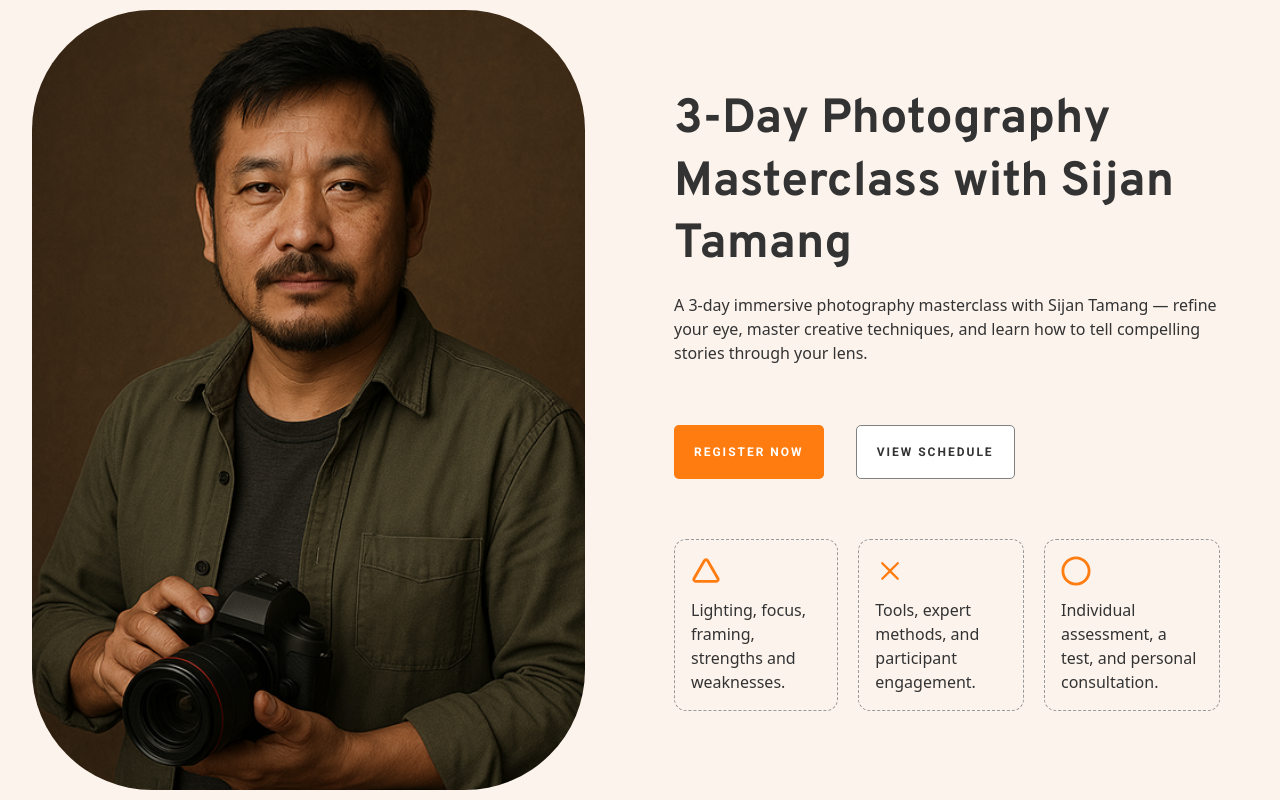
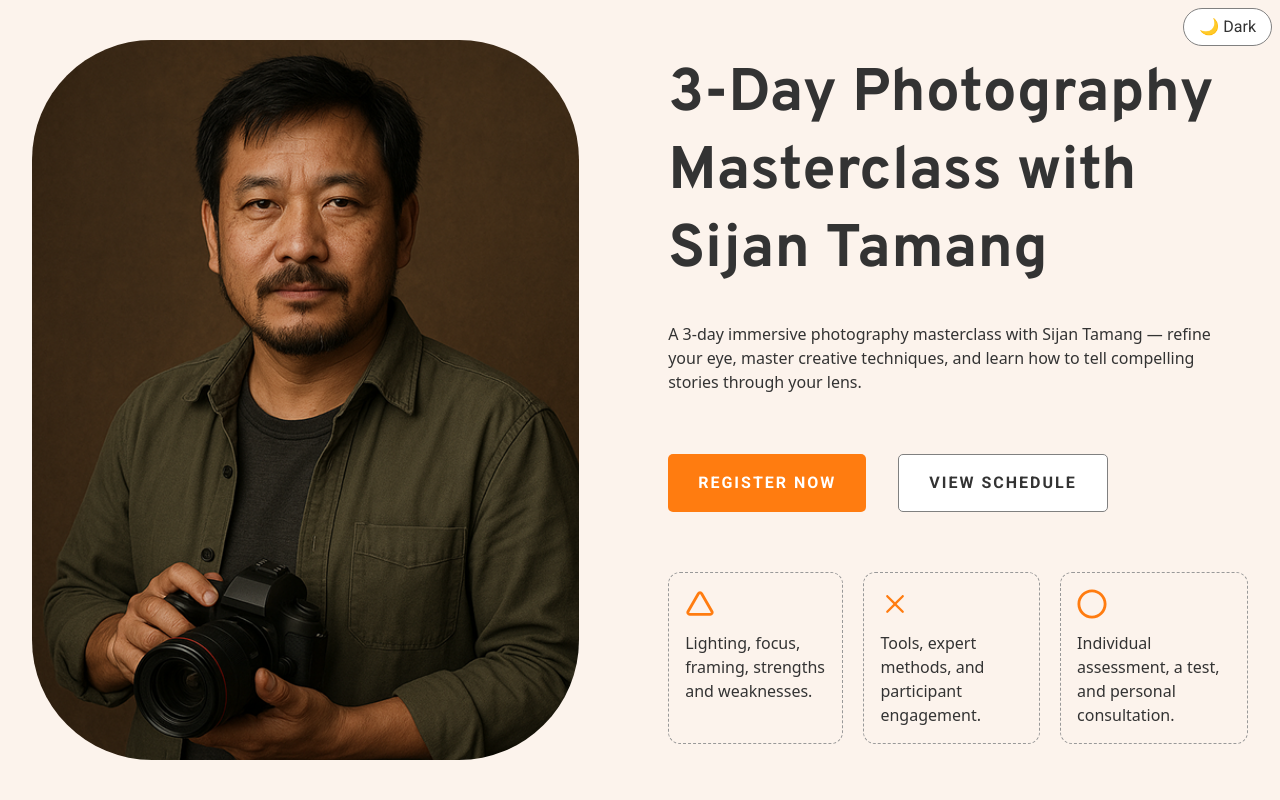
Before and after one commit to Rasic-Pegasus/photography_class, a React (Vite) app: page / in a window 1280 px wide. Shown: the top 800 px of the page. Built offline with nearby package versions, Linux system fonts and the light colour scheme.

Commit message:
photography-onpage-web-complete-with-in-all-views

```diff
--- a/src/components/bookcard.jsx
+++ b/src/components/bookcard.jsx
@@ -31,7 +31,7 @@ const Bookticket = () => {
 
       {bookDetail.map((ticket, index) => (
 
-        <div className="w-[450px] p-10 max-md:p-8 max-sm:p-5 border border-[var(--color-primary)] rounded-tr-4xl rounded-bl-4xl bg-[#FCF3EC] max-[500px]:w-full" key={index}>
+        <div className="card w-[450px] p-10 max-md:p-8 max-sm:p-5 border border-[var(--color-primary)] rounded-tr-4xl rounded-bl-4xl bg-[var(--bgbook-card)] max-[500px]:w-full" key={index}>
 
 
           <div className="flex justify-end pb-5">
--- a/src/components/carousel.jsx
+++ b/src/components/carousel.jsx
@@ -107,7 +107,7 @@ const Carousel = () => {
                                 <h6 className="font-extrabold text-base uppercase">
                                     {item.carouseTeamName}
                                 </h6>
-                                <p className="text-gray-500 text-sm">{item.carouseTeamPost}</p>
+                                <p className="text-[var(--text-primary)] text-sm">{item.carouseTeamPost}</p>
 
                             </div>
 
--- a/src/components/landingpage.jsx
+++ b/src/components/landingpage.jsx
@@ -1,32 +1,37 @@
 // import { useRef } from "react";
 import landingphoto from "../assets/images/landingImage.png";
-import landingphotomobile from "../assets/images/mobilelandin.png";
-
+import landingphotomobile from "../assets/images/landing_mobile.png";
 
 import { FaRegCircle } from "react-icons/fa";
 import { PiTriangleBold } from "react-icons/pi";
 import { RxCross2 } from "react-icons/rx";
 
 
-const LandingPage = ({ formRef, scheduleRef }) => { // Receive formRef as prop
+// this below 2 import is useContext
+import { useContext } from "react";
+import { ThemeContext } from "./usecontext";
 
+
+
+const LandingPage = ({ formRef, scheduleRef }) => {
+  // Scroll to form
   const scrollToForm = () => {
     formRef.current?.scrollIntoView({
-      behavior: 'smooth',
-      block: 'start'
+      behavior: "smooth",
+      block: "start",
     });
-
   };
 
+  // Scroll to schedule
   const scheduleToList = () => {
     scheduleRef.current?.scrollIntoView({
-      behavior: 'smooth',
-      block: 'start'
+      behavior: "smooth",
+      block: "start",
     });
-
   };
 
-
+  // Get theme context
+  const { theme, toggleTheme } = useContext(ThemeContext);
 
   const landingDetail = [
     {
@@ -38,7 +43,6 @@ const LandingPage = ({ formRef, scheduleRef }) => { // Receive formRef as prop
 
       btnPRM: "Register Now",
       btnSCY: "View Schedule",
-
 
       // small cards
       smallCards: [
@@ -58,53 +62,58 @@ const LandingPage = ({ formRef, scheduleRef }) => { // Receive formRef as prop
           cardTitle: "Individual assessment, a test, and personal consultation.",
         },
       ],
-
-
     },
   ];
 
+  return (
+    <div className="landing mb-20">
+
+       <button onClick={toggleTheme} className="btn_dark fixed right-2 top-2 z-10 max-[1024px]:right-1 max-[1024px]:top-1">
+                  {theme === "light" ? "🌙 Dark" : "☀️ Light"}
+        </button>
 
 
+      <div className="landing_wrapper">
+        {landingDetail.map((landing, index) => (
+          <div
+            key={index}
+            className="h-screen  flex flex-col lg:flex-row items-center gap-[89px] max-xl:gap-10  max-lg:h-fit"
+          >
+            {/* Desktop Photo (>=1024px) */}
+            <img
+              className="hidden lg:block rounded-[120px] w-[45%] h-[90%] object-cover"
+              src={landing.photo}
+              alt="this is >1024px landing pictures"
+            />
+
+            {/* Mobile/Tablet Photo (<1024px) */}
+            <img
+              className="block lg:hidden object-cover rounded-2xl w-full h-auto"
+              src={landing.photo2}
+              alt="this is <1024px landing pictures"
+            />
 
 
-  return (
-    <div className="landing mb-30  ">
-      <div className="landing_wrapper  ">
+            {/* Content */}
+            <div className="w-[50%] max-lg:w-full">
+              <h1 className="max-sm:text-2xl max-md:text-3xl">{landing.title}</h1>
+              <p className="leading-6 font-normal max-sm:text-xl/snug max-md:text-xl">
+                {landing.description}
+              </p>
 
+              {/* Buttons */}
+              <div className="flex my-15 gap-8 max-sm:my-10 max-sm:justify-around max-[500px]:justify-between max-[500px]:my-0">
+                <button
+                  onClick={scrollToForm}
+                  className="btn_main max-sm:text-sm max-sm:p-1 max-[500px]:p-0.5"
+                >
+                  {landing.btnPRM}
+                </button>
 
-        {landingDetail.map((landing, index) => (
-
-          <div className="flex items-center gap-[89px] max-xl:gap-10 h-screen max-sm:h-fit max-md:h-fit max-lg:h-fit max-sm:flex-col max-md:flex-col max-lg:flex-col max-sm:gap-[40px]" key={index}>
-
-
-
-
-            <img className="rounded-[120px] w-[553px] h-[780px] object-cover max-sm:hidden sm:block" src={landing.photo} alt={landing.title} />
-
-
-            <img className="max-sm:object-cover max-sm:rounded-2xl max-sm:w-full max-sm:h-[300px] max-sm:block sm:hidden " src={landing.photo2} alt={landing.title} />
-
-
-
-            <div className="w-[546px] max-sm:w-[100%] max-md:w-[100%] max-lg:w-[100%]">
-
-
-
-              <h1 className="max-sm:text-2xl max-md:text-3xl">{landing.title}</h1>
-              <p className="leading-6 font-normal max-sm:text-xl/snug max-md:text-xl">{landing.description}</p>
-
-
-              <div className="flex my-15 gap-8 max-sm:my-10 max-sm:justify-around max-[500px]:justify-between max-[500px]:my-0">
-
-
-                <button onClick={scrollToForm} className="btn_main max-sm:text-sm max-sm:p-1 max-[500px]:p-0.5">{landing.btnPRM}</button>
-
-                <button onClick={scheduleToList} className="btn_secondary">{landing.btnSCY}</button>
-
-
-
+                <button onClick={scheduleToList} className="btn_secondary">
+                  {landing.btnSCY}
+                </button>
               </div>
-
 
               {/* Small Cards */}
               <div className="flex gap-5 max-[500px]:flex-wrap">
@@ -113,22 +122,16 @@ const LandingPage = ({ formRef, scheduleRef }) => { // Receive formRef as prop
                     key={card.scard}
                     className="flex flex-col border-1 border-[var(--color-secondary)] border-dashed rounded-xl p-4 max-sm:p-2"
                   >
-                    <span className="text-[var(--color-primary)] mb-3">{card.photoIcon}</span>
+                    <span className="text-[var(--color-primary)] mb-3">
+                      {card.photoIcon}
+                    </span>
                     <p className="font-normal max-sm:text-lg">{card.cardTitle}</p>
                   </div>
                 ))}
               </div>
-
-
-
-
-
             </div>
-
           </div>
         ))}
-
-
       </div>
     </div>
   );
--- /dev/null
+++ b/src/components/usecontext.jsx
@@ -0,0 +1,42 @@
+import { createContext, useState, useEffect } from "react";
+
+export const ThemeContext = createContext();
+
+export const ThemeProvider = ({ children }) => {
+  const [theme, setTheme] = useState(() => {
+  return localStorage.getItem("theme") || "light";
+  });
+
+
+  // Toggle function for dark/light
+  const toggleTheme = () => {
+    setTheme((prev) => (prev === "light" ? "dark" : "light"));
+  };
+
+  // Effect to add/remove className on HTML tag
+  useEffect(() => {
+    const htmlElement = document.documentElement; // Gets the <html> tag
+
+    // Remove both classes first
+    htmlElement.classList.remove('light-theme', 'dark-theme');
+
+    // Add the current theme class
+    htmlElement.classList.add(`${theme}-theme`);
+
+    // Save theme in localStorage
+    localStorage.setItem("theme", theme);
+
+    // Cleanup function to remove classes when component unmounts
+    return () => {
+      htmlElement.classList.remove('light-theme', 'dark-theme');
+    };
+  }, [theme]);
+
+
+
+  return (
+    <ThemeContext.Provider value={{ theme, toggleTheme }}>
+      {children}
+    </ThemeContext.Provider>
+  );
+};
--- a/src/index.css
+++ b/src/index.css
@@ -2,55 +2,6 @@
 
 @import url('https://fonts.googleapis.com/css2?family=Overpass:ital,wght@0,100..900;1,100..900&display=swap');
 @import url('https://fonts.googleapis.com/css2?family=Roboto:ital,wght@0,100..900;1,100..900&display=swap');
-
-
-/* html, body, div, span, applet, object, iframe,
-h1, h2, h3, h4, h5, h6, p, blockquote, pre,
-a, abbr, acronym, address, big, cite, code,
-del, dfn, em, img, ins, kbd, q, s, samp,
-small, strike, strong, sub, sup, tt, var,
-b, u, i, center,
-dl, dt, dd, ol, ul, li,
-fieldset, form, label, legend,
-table, caption, tbody, tfoot, thead, tr, th, td,
-article, aside, canvas, details, embed,
-figure, figcaption, footer, header, hgroup,
-menu, nav, output, ruby, section, summary,
-time, mark, audio, video {
-  border: 0;
-	font-size: 100%;
-	font: inherit;
-	vertical-align: baseline;
-}
-/* HTML5 display-role reset for older browsers */
-/* article, aside, details, figcaption, figure,
-footer, header, hgroup, menu, nav, section {
-  display: block;
-}
-body {
-  line-height: 1;
-}
-ol, ul {
-  list-style: none;
-}
-blockquote, q {
-  quotes: none;
-}
-blockquote:before, blockquote:after,
-q:before, q:after {
-  content: '';
-	content: none;
-}
-table {
-  border-collapse: collapse;
-	border-spacing: 0;
-}
-
-em {
-  font-weight: 500;
-} */
-
-
 
 
 /*=====================================
@@ -59,25 +10,53 @@ em {
 /****************GOOD TO HAVES*****************/
 
 
+
 :root {
+
+  /* Light mode (default) */
   --color-primary: #FF7C10;
   --color-secondary: #999;
   --color-white: #ffffff;
   --allbodybg-color: #FCF3EC;
   --color-bglocation: #fee5d0;
+  --bgbook-card: #FCF3EC;
+
   /* --bg-primary: #322d2d; */
   /* --bg-secondary: #ee9b9b;   */
 
+
+  /* Fonts */
   /* Overpass is the primary font-family */
   --font-primary: "Overpass", sans-serif;
 
   /* Roboto is the secondary font-family */
   --font-secondary: "Roboto", sans-serif;
 
+  /* Text colors */
   --text-primary: #333333;
   --text-seondary: #FF7C10;
   --text-white: #ffffff;
 }
+
+
+/* Light theme (default) */
+.light-theme {
+
+}
+
+
+/* Dark theme */
+.dark-theme {
+  --allbodybg-color: #121212;
+  --text-primary: #ffffff;
+  --text-white: #ffffff;
+  --color-white: #121212;
+  --bgbook-card: #451a0136;
+  --color-bglocation: #451a0136;
+  --color-white:#451a0136;
+
+}
+
 
 
 * {
@@ -89,9 +68,9 @@ html {
   font-size: 16px;
   scroll-behavior: smooth;
   color: var(--text-primary);
+  transition: background-color 0.3s ease, color 0.3s ease;
 
 }
-
 
 body h1,
 body h2,
@@ -125,17 +104,18 @@ body h3 {
   font-size: 1rem;
 }
 
- @media(max-width:1280px) {
 
-body h1 {
-  font-size: 3rem;
-  margin-bottom: 1rem;
-}
-body h2 {
-  font-size: 2.8rem;
+
+
+
+/* Smooth theme transition */
+.light-theme,
+.dark-theme {
+  transition: background-color 0.3s ease, color 0.3s ease;
 }
 
-}
+
+
 
 @media(max-width:768px) {
 
@@ -143,6 +123,7 @@ body h1 {
     font-size: 3rem;
     margin-bottom: 1rem;
   }
+
   body h2 {
     font-size: 2.8rem;
   }
@@ -156,14 +137,12 @@ body h1 {
     font-size: 2rem;
     margin-bottom: 1rem;
   }
+
   body h2 {
     font-size: 1.8rem;
   }
 
 }
-
-
-
 
 
 body em {
@@ -214,12 +193,50 @@ img {
 .btn_secondary:hover {
   opacity: 0.8;
   transition: all 0.2s ease-in-out;
+
 }
 
-@media(max-width:1280px) {
-.btn_main, .btn_secondary {
-  padding: 20px 20px;
-  font-size: 12px
+
+
+
+/* Base dark mode toggle button */
+.btn_dark {
+  padding: 10px 15px;
+  border-radius: 20px;
+  font-family: var(--font-secondary);
+  background: var(--color-white);
+  border: 1px solid #808080;
+  color: var(--text-primary);
+  cursor: pointer;
+  transition: all 0.2s ease-in-out;
+  line-height: 1;
+  font-size: 1rem;
+}
+
+/* Light Theme Hover: white → black */
+.light-theme .btn_dark:hover {
+  background: #121212;
+  color: #ffffff;
+  /* opacity: 1;           */
+}
+
+/* Dark Theme Hover: black → white */
+.dark-theme .btn_dark:hover {
+  background: #ffffff;
+  color: #121212;
+  /* opacity: 1;          */
+}
+
+
+.dark-theme .btn_secondary:hover {
+    background: #ffffff;
+    color: #121212;
+    opacity: 1;
+}
+
+@media(max-width:1023px) {
+  .btn_dark {
+    padding: 8px 12px;
   }
 
 
@@ -228,7 +245,9 @@ img {
 
 
 @media(max-width:500px) {
-.btn_main, .btn_secondary {
+
+  .btn_main,
+  .btn_secondary {
     padding: 15px 15px;
     font-size: 12px
   }
@@ -238,16 +257,4 @@ img {
 
 
 
-
-
-
-
-
-/* .width_90{
-    width: 1400px;
-    margin: 0 auto;
-  } */
-
-
-
 @import "tailwindcss";
--- a/src/main.jsx
+++ b/src/main.jsx
@@ -1,10 +1,16 @@
-import { StrictMode } from 'react'
-import { createRoot } from 'react-dom/client'
-import App from './App.jsx'
-import './index.css'
 
-createRoot(document.getElementById('root')).render(
+import { StrictMode } from "react";
+import { createRoot } from "react-dom/client";
+import App from "./App.jsx";
+import "./index.css";
+
+// this below import from useContex
+import { ThemeProvider } from "./components/usecontext.jsx";
+
+createRoot(document.getElementById("root")).render(
   <StrictMode>
-    <App />
+    <ThemeProvider>
+      <App />
+    </ThemeProvider>
   </StrictMode>
-)
+);
```
Also changed, not shown: src/App.jsx (+10 -7 lines), src/assets/images/landing_mobile.png (added), src/assets/images/mobilelandin.png (deleted). Lines whose indentation alone changed are shown as unchanged.
